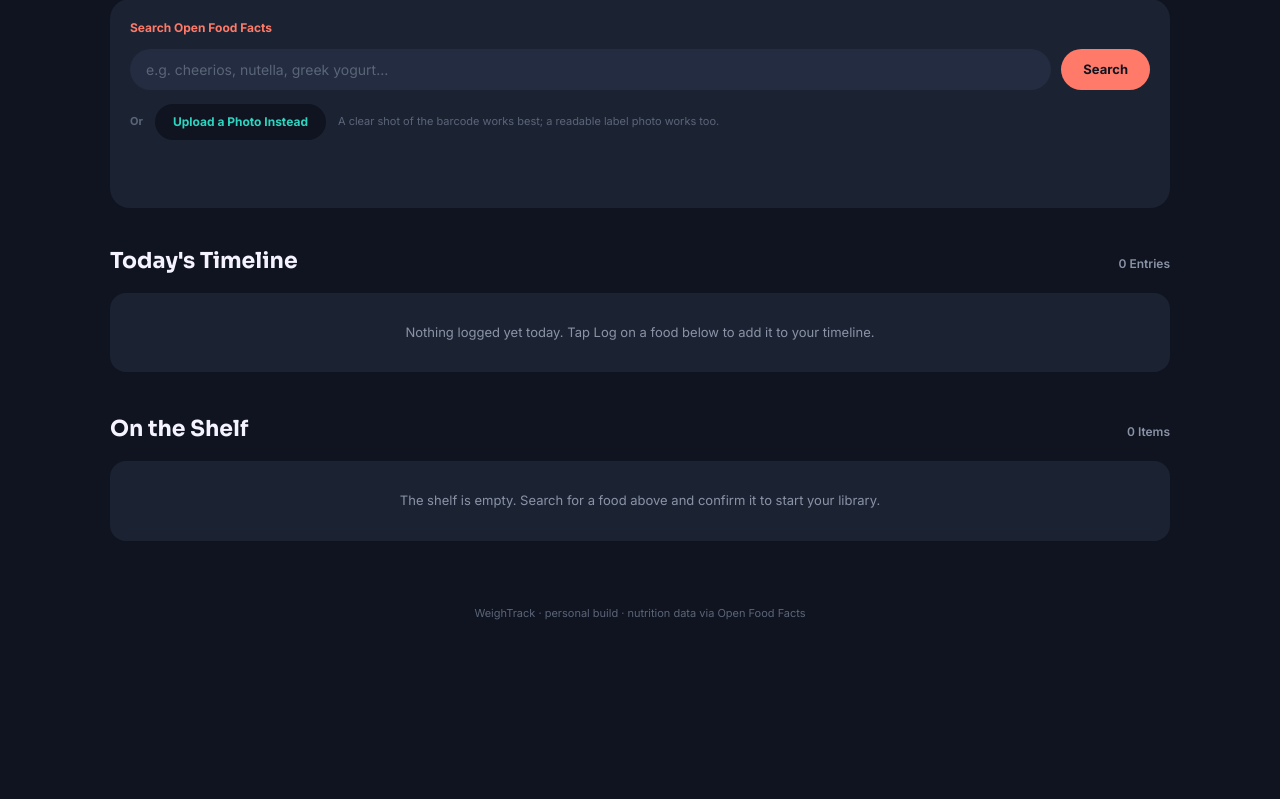
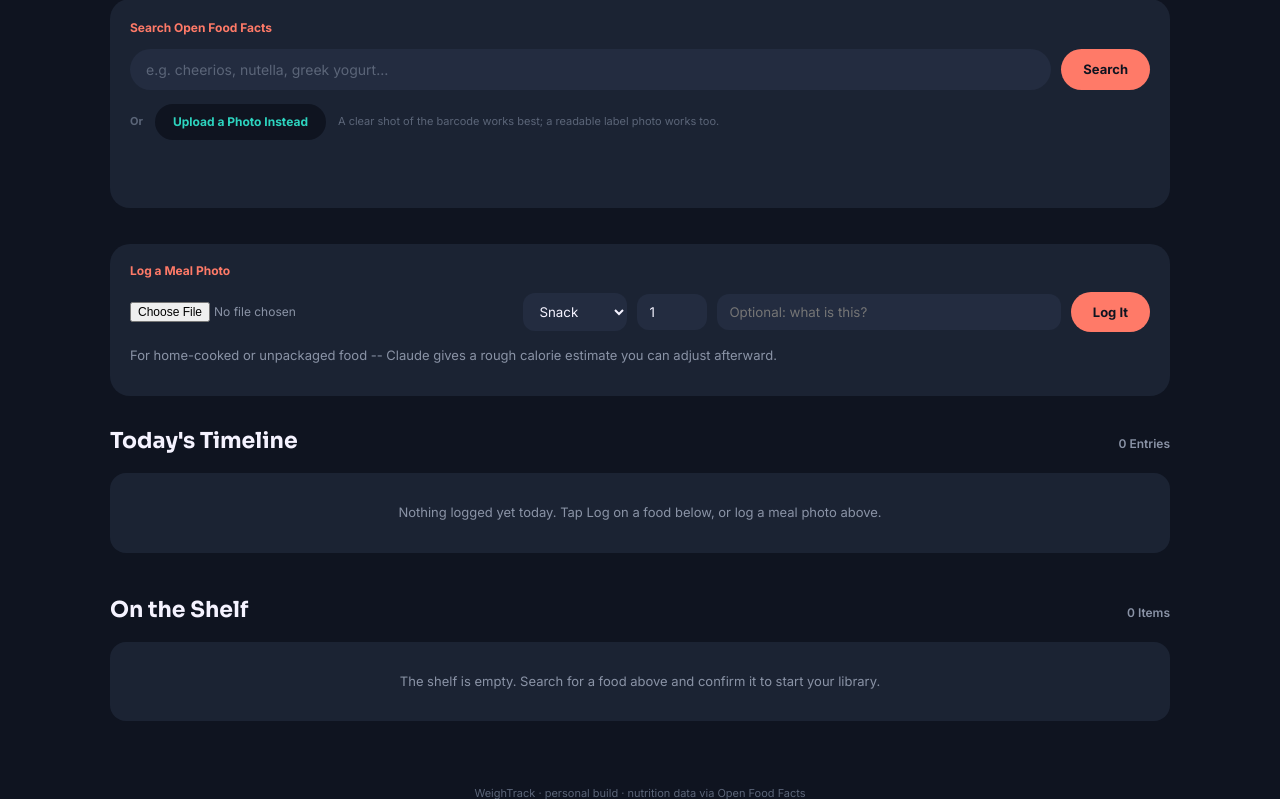
Before and after one commit to Silken8888/weighttrack, a Flask app: page / in a window 1280 px wide. Shown: the part 456-1255 px from the top of the page. Before the commit the page ends 1076 px from the top, so only its background shows below. Run offline with Flask 3, Linux system fonts and the light colour scheme; some libraries are stand-ins or nearby versions.

Commit message:
Add files via upload

````diff
--- a/app.py
+++ b/app.py
@@ -1,6 +1,8 @@
 import os
 import re
 import io
+import json
+import base64
 import time
 import uuid
 import threading
@@ -10,8 +12,20 @@ from datetime import datetime, timedelta
 import requests
 from flask import Flask, render_template, request, jsonify, abort
 from PIL import Image, UnidentifiedImageError
-from pyzbar.pyzbar import decode as decode_barcodes
 import pytesseract
+
+# pyzbar loads the libzbar0 shared library via ctypes at import time. If
+# DigitalOcean's Aptfile-installed package isn't on the runtime library
+# path for any reason, this import throws and would otherwise take the
+# entire app down before it can even start -- not just the one feature
+# that needs it. Barcode decoding degrades to "unavailable" instead.
+try:
+    from pyzbar.pyzbar import decode as decode_barcodes
+    BARCODE_DECODING_AVAILABLE = True
+except (ImportError, OSError) as exc:
+    decode_barcodes = None
+    BARCODE_DECODING_AVAILABLE = False
+    print(f"WARNING: barcode decoding unavailable ({exc}); falling back to OCR-only photo search")
 
 from config import config_by_name
 from models import db, FoodItem, FoodLogEntry, MEAL_TYPES
@@ -199,8 +213,13 @@ def _decode_barcode_from_bytes(image_bytes):
     """Local, no network -- try to read a UPC/EAN barcode straight off the
     photo. This is the primary path for packaged products: far more
     reliable than OCR or fuzzy text search, since it's an exact lookup.
-    Returns the first decoded barcode string, or None.
+    Returns the first decoded barcode string, or None. Returns None
+    immediately (no-op) if the zbar shared library wasn't loadable at
+    startup -- see the import guard above.
     """
+    if not BARCODE_DECODING_AVAILABLE:
+        return None
+
     try:
         img = Image.open(io.BytesIO(image_bytes))
         img.load()
@@ -249,6 +268,139 @@ def _best_guess_from_ocr(raw_text):
     if not candidates:
         return ""
     return max(candidates, key=len)
+
+
+def _upload_to_bunny(app, image_bytes, filename):
+    """Upload a meal photo to Bunny.net storage and return its public
+    (Pull Zone) URL. Local decode/OCR calls elsewhere in this file don't
+    need network access; this one genuinely does, so it gets the same
+    one-retry-on-5xx treatment as the Open Food Facts calls.
+    """
+    zone = app.config["BUNNY_STORAGE_ZONE"]
+    api_key = app.config["BUNNY_STORAGE_API_KEY"]
+    pull_host = app.config["BUNNY_PULL_ZONE_HOST"]
+    if not (zone and api_key and pull_host):
+        return None, "Photo storage isn't configured yet -- missing Bunny.net settings."
+
+    upload_url = f"https://{app.config['BUNNY_STORAGE_HOST']}/{zone}/meals/{filename}"
+    headers = {"AccessKey": api_key, "Content-Type": "application/octet-stream"}
+
+    attempts = app.config["OFF_RETRY_COUNT"] + 1
+    last_error = None
+    for attempt in range(attempts):
+        try:
+            resp = requests.put(
+                upload_url,
+                headers=headers,
+                data=image_bytes,
+                timeout=app.config["OFF_REQUEST_TIMEOUT_SECONDS"],
+            )
+            if resp.status_code in (502, 503):
+                last_error = f"Bunny.net returned {resp.status_code}"
+                time.sleep(app.config["OFF_RETRY_DELAY_SECONDS"])
+                continue
+            resp.raise_for_status()
+            return f"https://{pull_host}/meals/{filename}", None
+        except requests.RequestException as exc:
+            last_error = str(exc)
+            time.sleep(app.config["OFF_RETRY_DELAY_SECONDS"])
+            continue
+
+    return None, last_error or "Couldn't upload the photo to storage"
+
+
+def _resize_for_ai(image_bytes, max_edge=1024):
+    """Downscale before sending to the API -- per Claude's vision guidance,
+    images are resized server-side past ~1568px anyway, and a smaller
+    upload means lower latency and fewer tokens for a task that only
+    needs a rough estimate."""
+    img = Image.open(io.BytesIO(image_bytes))
+    img = img.convert("RGB")
+    img.thumbnail((max_edge, max_edge))
+    buf = io.BytesIO()
+    img.save(buf, format="JPEG", quality=85)
+    return buf.getvalue()
+
+
+def _estimate_meal_calories(app, image_bytes):
+    """Ask Claude for a rough calorie estimate + short description of a
+    meal photo. Returns (calories, description, error) -- calories/
+    description are None on failure, error is None on success.
+    """
+    if not app.config["ANTHROPIC_API_KEY"]:
+        return None, None, "AI calorie estimate isn't set up yet (missing ANTHROPIC_API_KEY)."
+
+    try:
+        resized = _resize_for_ai(image_bytes)
+    except UnidentifiedImageError:
+        return None, None, "That doesn't look like a readable image."
+
+    b64 = base64.standard_b64encode(resized).decode("utf-8")
+    headers = {
+        "x-api-key": app.config["ANTHROPIC_API_KEY"],
+        "anthropic-version": app.config["ANTHROPIC_VERSION"],
+        "content-type": "application/json",
+    }
+    payload = {
+        "model": app.config["ANTHROPIC_MEAL_MODEL"],
+        "max_tokens": 300,
+        "messages": [{
+            "role": "user",
+            "content": [
+                {"type": "image", "source": {"type": "base64", "media_type": "image/jpeg", "data": b64}},
+                {"type": "text", "text": (
+                    "Look at this photo of a meal. Give your single best rough "
+                    "calorie estimate for personal food tracking (this is not "
+                    "medical or nutritional advice, just a ballpark), plus a short "
+                    "plain description under 8 words. Respond with ONLY a JSON "
+                    'object and nothing else, no markdown fences: '
+                    '{"calories": <integer>, "description": "<text>"}'
+                )},
+            ],
+        }],
+    }
+
+    attempts = app.config["OFF_RETRY_COUNT"] + 1
+    last_error = None
+    data = None
+    for attempt in range(attempts):
+        try:
+            resp = requests.post(
+                app.config["ANTHROPIC_API_URL"],
+                headers=headers,
+                json=payload,
+                timeout=app.config["OFF_REQUEST_TIMEOUT_SECONDS"] * 2,
+            )
+            if resp.status_code in (502, 503, 529):
+                last_error = f"Anthropic API returned {resp.status_code}"
+                time.sleep(app.config["OFF_RETRY_DELAY_SECONDS"])
+                continue
+            resp.raise_for_status()
+            data = resp.json()
+            break
+        except requests.RequestException as exc:
+            last_error = str(exc)
+            time.sleep(app.config["OFF_RETRY_DELAY_SECONDS"])
+            continue
+
+    if data is None:
+        return None, None, last_error or "Couldn't reach the AI calorie estimator"
+
+    raw_text = "".join(b.get("text", "") for b in data.get("content", []) if b.get("type") == "text").strip()
+    cleaned = re.sub(r"^```(json)?|```$", "", raw_text, flags=re.MULTILINE).strip()
+
+    try:
+        parsed = json.loads(cleaned)
+        calories = int(parsed["calories"]) if parsed.get("calories") is not None else None
+        description = (parsed.get("description") or "").strip()[:200] or None
+        return calories, description, None
+    except (ValueError, TypeError, KeyError, json.JSONDecodeError):
+        # Last-resort fallback: pull the first number out of whatever came
+        # back rather than losing the estimate entirely over a formatting slip.
+        match = re.search(r"\d+", cleaned)
+        if match:
+            return int(match.group()), None, None
+        return None, None, "Got a response from the AI but couldn't read a calorie number from it."
 
 
 def _normalize_product(raw):
@@ -349,6 +501,43 @@ def _run_photo_job(app, job):
     return {"results": products, "match_type": "ocr", "note": note}, None
 
 
+def _run_meal_photo_job(app, job):
+    """Upload a meal photo to Bunny.net, ask Claude for a rough calorie
+    estimate, and create the FoodLogEntry directly (unlike food search,
+    there's no candidate list to confirm -- one photo becomes one entry,
+    and the user adjusts the calorie number afterward if the AI guessed
+    wrong).
+    """
+    image_bytes = job["image_bytes"]
+    filename = f"{uuid.uuid4().hex}.jpg"
+
+    photo_url, error = _upload_to_bunny(app, image_bytes, filename)
+    if error:
+        return None, error
+
+    ai_calories, ai_description, ai_error = _estimate_meal_calories(app, image_bytes)
+    # An AI-estimate failure shouldn't discard a photo that uploaded fine
+    # -- save the entry anyway with calories left blank so the user can
+    # fill it in themselves, and surface the AI error as a note instead
+    # of losing the whole log entry over it.
+
+    with app.app_context():
+        entry = FoodLogEntry(
+            food_item_id=None,
+            photo_url=photo_url,
+            description=job.get("description") or ai_description,
+            ai_calories=ai_calories,
+            meal_type=job["meal_type"],
+            servings=job.get("servings", 1.0),
+            logged_at=datetime.utcnow(),
+        )
+        db.session.add(entry)
+        db.session.commit()
+        result = entry.to_dict()
+
+    return {"entry": result, "note": ai_error}, None
+
+
 def _search_worker(app):
     while True:
         try:
@@ -367,6 +556,8 @@ def _search_worker(app):
         try:
             if job["kind"] == "photo":
                 outcome, error = _run_photo_job(app, job)
+            elif job["kind"] == "meal_photo":
+                outcome, error = _run_meal_photo_job(app, job)
             else:
                 outcome, error = _run_text_job(app, job)
 
@@ -376,12 +567,8 @@ def _search_worker(app):
                 continue
 
             with _jobs_lock:
-                _jobs[job_id].update(
-                    status="done",
-                    results=outcome["results"],
-                    match_type=outcome["match_type"],
-                    note=outcome["note"],
-                )
+                _jobs[job_id]["status"] = "done"
+                _jobs[job_id].update(outcome)
         except Exception as exc:  # noqa: BLE001 -- must never kill the worker thread
             with _jobs_lock:
                 _jobs[job_id].update(status="error", error=str(exc))
@@ -485,6 +672,73 @@ def register_routes(app):
         db.session.commit()
         return jsonify(success=True)
 
+    @app.route("/log/photo", methods=["POST"])
+    def log_photo_start():
+        """Snap a photo of a meal -- unlike /food/search-photo, this
+        doesn't return candidates to confirm. One photo becomes one
+        timeline entry directly; the calorie number is a starting guess
+        the user can correct via /log/<id>/adjust.
+        """
+        photo = request.files.get("photo")
+        if photo is None or photo.filename == "":
+            return jsonify(error="Attach a photo first"), 400
+        if photo.mimetype not in app.config["ALLOWED_PHOTO_MIMETYPES"]:
+            return jsonify(error="Please upload a JPEG, PNG, or WEBP photo"), 400
+
+        image_bytes = photo.read(app.config["MAX_MEAL_PHOTO_BYTES"] + 1)
+        if len(image_bytes) > app.config["MAX_MEAL_PHOTO_BYTES"]:
+            return jsonify(error="That photo is too large (8MB max)"), 400
+        if not image_bytes:
+            return jsonify(error="That photo looks empty -- try again"), 400
+
+        meal_type = (request.form.get("meal_type") or "").strip().lower()
+        if meal_type not in MEAL_TYPES:
+            return jsonify(error="Meal type must be breakfast, lunch, dinner, or snack"), 400
+
+        try:
+            servings = float(request.form.get("servings", 1) or 1)
+        except (TypeError, ValueError):
+            servings = 1.0
+        if servings <= 0:
+            servings = 1.0
+
+        description = (request.form.get("description") or "").strip() or None
+
+        job_id = uuid.uuid4().hex
+        with _jobs_lock:
+            _jobs[job_id] = {
+                "kind": "meal_photo",
+                "status": "pending",
+                "image_bytes": image_bytes,
+                "meal_type": meal_type,
+                "servings": servings,
+                "description": description,
+                "created_at": datetime.utcnow(),
+                "results": None,
+                "error": None,
+            }
+        _search_queue.put(job_id)
+
+        return jsonify(job_id=job_id), 202
+
+    @app.route("/log/<int:entry_id>/adjust", methods=["POST"])
+    def log_adjust(entry_id):
+        entry = db.session.get(FoodLogEntry, entry_id)
+        if entry is None:
+            abort(404)
+
+        payload = request.get_json(silent=True) or {}
+        try:
+            calories = float(payload.get("calories"))
+        except (TypeError, ValueError):
+            return jsonify(error="Enter a valid number of calories"), 400
+        if calories < 0:
+            return jsonify(error="Calories can't be negative"), 400
+
+        entry.manual_calories = calories
+        db.session.commit()
+        return jsonify(entry.to_dict())
+
     @app.route("/food/search", methods=["POST"])
     def food_search_start():
         payload = request.get_json(silent=True) or {}
@@ -555,8 +809,11 @@ def register_routes(app):
 
         response = {"status": job["status"]}
         if job["status"] == "done":
-            response["results"] = job["results"]
-            response["match_type"] = job.get("match_type")
+            if "results" in job:
+                response["results"] = job["results"]
+                response["match_type"] = job.get("match_type")
+            if "entry" in job:
+                response["entry"] = job["entry"]
             response["note"] = job.get("note")
         elif job["status"] == "error":
             response["error"] = job["error"]
--- a/static/css/style.css
+++ b/static/css/style.css
@@ -414,6 +414,45 @@ button { font-family: inherit; cursor: pointer; }
 }
 
 /* --------------------------------------------------------------------
+   Meal photo panel
+   -------------------------------------------------------------------- */
+
+.meal-photo-panel {
+  background: var(--surface);
+  border-radius: var(--radius-lg);
+  padding: 18px 20px;
+  margin-bottom: 28px;
+}
+
+.meal-photo-form {
+  display: flex;
+  gap: 10px;
+  flex-wrap: wrap;
+  align-items: center;
+}
+
+.meal-photo-form input[type="file"] {
+  flex: 1 1 200px;
+  font-family: var(--font-body);
+  font-size: 12px;
+  color: var(--text-muted);
+}
+
+.meal-photo-form select,
+.meal-photo-form input[type="number"],
+.meal-photo-form input[type="text"] {
+  font-family: var(--font-body);
+  padding: 10px 12px;
+  border: none;
+  border-radius: var(--radius-sm);
+  background: var(--surface-2);
+  color: var(--text);
+}
+
+.meal-photo-form input[type="number"] { width: 70px; }
+.meal-photo-form input[type="text"] { flex: 1 1 160px; }
+
+/* --------------------------------------------------------------------
    Timeline
    -------------------------------------------------------------------- */
 
--- a/static/js/main.js
+++ b/static/js/main.js
@@ -489,6 +489,114 @@
     });
   }
 
+  /* ----------------------------------------------------------------
+     Meal photo logging: snap a photo, Claude gives a rough calorie
+     estimate, the whole thing lands directly on the timeline. The
+     calorie number can be corrected afterward -- see initCalorieAdjust.
+     ---------------------------------------------------------------- */
+
+  function initMealPhotoLogging() {
+    const form = document.getElementById("meal-photo-form");
+    const statusEl = document.getElementById("meal-photo-status");
+    if (!form || !statusEl) return;
+
+    const defaultStatusText = statusEl.textContent;
+
+    form.addEventListener("submit", function (evt) {
+      evt.preventDefault();
+
+      const fileInput = document.getElementById("meal-photo-input");
+      const file = fileInput.files && fileInput.files[0];
+      if (!file) {
+        setStatus(statusEl, "error", "Choose a photo first.");
+        return;
+      }
+
+      const formData = new FormData();
+      formData.append("photo", file);
+      formData.append("meal_type", document.getElementById("meal-photo-meal-type").value);
+      formData.append("servings", document.getElementById("meal-photo-servings").value || "1");
+      const description = document.getElementById("meal-photo-description").value.trim();
+      if (description) formData.append("description", description);
+
+      setStatus(statusEl, "pending", "Uploading photo and estimating calories\u2026");
+
+      fetch("/log/photo", { method: "POST", body: formData })
+        .then(function (res) {
+          if (!res.ok) return res.json().then(function (b) { throw new Error(b.error || "Couldn't log that meal."); });
+          return res.json();
+        })
+        .then(function (data) {
+          pollMealPhoto(data.job_id, statusEl, defaultStatusText, 0);
+        })
+        .catch(function (err) {
+          setStatus(statusEl, "error", err.message || "Couldn't start that upload.");
+        });
+    });
+  }
+
+  function pollMealPhoto(jobId, statusEl, defaultStatusText, attempt) {
+    const MAX_ATTEMPTS = 30;
+
+    fetch("/food/search/status/" + jobId)
+      .then(function (res) { return res.json(); })
+      .then(function (job) {
+        if (job.status === "pending") {
+          if (attempt >= MAX_ATTEMPTS) {
+            setStatus(statusEl, "error", "This is taking longer than expected -- check your timeline shortly.");
+            return;
+          }
+          setTimeout(function () {
+            pollMealPhoto(jobId, statusEl, defaultStatusText, attempt + 1);
+          }, 800);
+          return;
+        }
+
+        if (job.status === "error") {
+          setStatus(statusEl, "error", job.error || "Couldn't log that meal.");
+          return;
+        }
+
+        // job.note carries a non-fatal AI-estimate error even on success
+        // (photo saved, but no calorie guess) -- reload either way so the
+        // new timeline entry shows up, the note isn't worth blocking on.
+        window.location.reload();
+      })
+      .catch(function () {
+        setStatus(statusEl, "error", "Lost track of that upload -- check your timeline.");
+      });
+  }
+
+  function initCalorieAdjust() {
+    document.querySelectorAll("[data-adjust-log-id]").forEach(function (btn) {
+      btn.addEventListener("click", function () {
+        const id = btn.dataset.adjustLogId;
+        const current = btn.dataset.adjustCurrent || "";
+        const next = window.prompt("Adjust the calorie estimate for this meal:", current);
+        if (next === null) return;
+
+        const calories = parseFloat(next);
+        if (isNaN(calories) || calories < 0) {
+          window.alert("Enter a valid number of calories.");
+          return;
+        }
+
+        fetch("/log/" + id + "/adjust", {
+          method: "POST",
+          headers: { "Content-Type": "application/json" },
+          body: JSON.stringify({ calories: calories }),
+        })
+          .then(function (res) {
+            if (!res.ok) throw new Error("adjust failed");
+            window.location.reload();
+          })
+          .catch(function () {
+            window.alert("Couldn't update that -- try again.");
+          });
+      });
+    });
+  }
+
   document.addEventListener("DOMContentLoaded", function () {
     startClock();
     resolveLocation();
@@ -498,5 +606,7 @@
     initDelete();
     initLogging();
     initTimelineDelete();
+    initMealPhotoLogging();
+    initCalorieAdjust();
   });
 })();
--- a/templates/food_library.html
+++ b/templates/food_library.html
@@ -45,6 +45,23 @@
     <ul class="result-list" id="search-results"></ul>
   </section>
 
+  <section class="meal-photo-panel">
+    <p class="search-panel__eyebrow">Log a Meal Photo</p>
+    <form id="meal-photo-form" class="meal-photo-form">
+      <input type="file" id="meal-photo-input" accept="image/jpeg,image/png,image/webp" required>
+      <select id="meal-photo-meal-type">
+        <option value="breakfast">Breakfast</option>
+        <option value="lunch">Lunch</option>
+        <option value="dinner">Dinner</option>
+        <option value="snack" selected>Snack</option>
+      </select>
+      <input type="number" id="meal-photo-servings" value="1" min="0.25" step="0.25" aria-label="Servings" title="Servings">
+      <input type="text" id="meal-photo-description" placeholder="Optional: what is this?">
+      <button type="submit" class="btn">Log It</button>
+    </form>
+    <p class="search-status" id="meal-photo-status">For home-cooked or unpackaged food -- Claude gives a rough calorie estimate you can adjust afterward.</p>
+  </section>
+
   <section>
     <div class="library-header">
       <h2>Today's Timeline</h2>
@@ -57,20 +74,37 @@
           <li class="timeline__item timeline__item--{{ entry.meal_type }}" data-log-id="{{ entry.id }}">
             <span class="timeline__dot"></span>
             <div class="timeline__card">
+              <div class="timeline__main">
+                {% if entry.display_photo_url %}
+                  <img class="timeline__thumb" src="{{ entry.display_photo_url }}" alt="" loading="lazy">
+                {% endif %}
                 <div>
                   <div class="timeline__meta">
                     <span class="timeline__meal">{{ entry.meal_type|capitalize }}</span>
                     <span class="timeline__time">{{ entry.logged_at.strftime('%-I:%M %p') }}</span>
+                    {% if entry.is_photo_logged and entry.ai_calories is not none and entry.manual_calories is none %}
+                      <span class="timeline__ai-badge">AI Estimate</span>
+                    {% endif %}
                   </div>
-                <p class="timeline__name">{{ entry.food_item.product_name if entry.food_item else 'Unknown Food' }}</p>
+                  <p class="timeline__name">{{ entry.display_name }}</p>
                   {% if entry.food_item and entry.food_item.serving_description %}
                     <p class="timeline__serving">
                       {{ entry.servings }}&times; {{ entry.food_item.serving_description }}
                     </p>
                   {% endif %}
                 </div>
+              </div>
               <div class="timeline__right">
                 <span class="timeline__cals">{{ entry.calories|round|int if entry.calories is not none else '--' }} Cal</span>
+                {% if entry.is_photo_logged %}
+                  <button
+                    type="button"
+                    class="timeline__edit"
+                    data-adjust-log-id="{{ entry.id }}"
+                    data-adjust-current="{{ entry.calories|round|int if entry.calories is not none else '' }}"
+                    aria-label="Adjust calorie estimate"
+                  >&#9998;</button>
+                {% endif %}
                 <button type="button" class="timeline__remove" data-delete-log-id="{{ entry.id }}" aria-label="Remove entry">&times;</button>
               </div>
             </div>
@@ -79,7 +113,7 @@
       </ol>
     {% else %}
       <div class="empty-state">
-        Nothing logged yet today. Tap Log on a food below to add it to your timeline.
+        Nothing logged yet today. Tap Log on a food below, or log a meal photo above.
       </div>
     {% endif %}
   </section>
````
Also changed, not shown: other parts of static/css/style.css (+32 -2 lines), config.py (+18 -0 lines), models.py (+48 -13 lines), README.md, 1 other file. Lines whose indentation alone changed are shown as unchanged.
